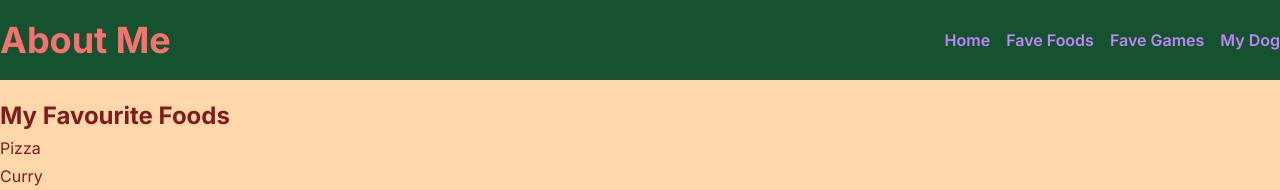
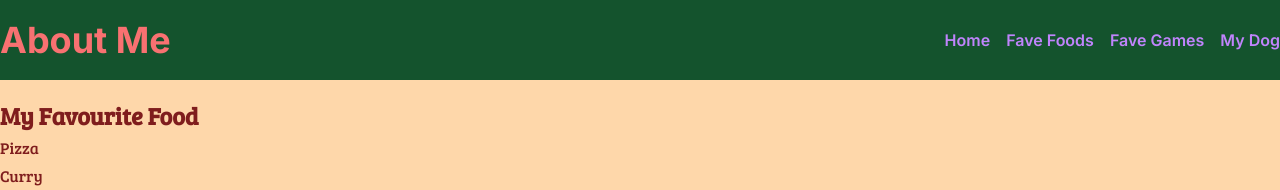
Before and after one commit to leemander/next-about-me, a Next.js app: page /foods in a window 1280 px wide. Shown: the top 190 px of the page. Built offline with nearby package versions, Linux system fonts and the light colour scheme.

Commit message:
Edit layout file of food page

```diff
--- /dev/null
+++ b/src/app/foods/layout.tsx
@@ -0,0 +1,6 @@
+import { Bree_Serif } from "next/font/google";
+const bree = Bree_Serif({ weight: ["400"], subsets: ["latin-ext"] });
+
+export default function Layout({ children }: { children: React.ReactNode }) {
+  return <div className={bree.className}>{children}</div>;
+}
--- a/src/app/foods/page.tsx
+++ b/src/app/foods/page.tsx
@@ -2,9 +2,9 @@ import List from "@/components/List";
 
 export default function Page() {
   return (
-    <main className="bg-orange-200 text-red-900 py-5">
+    <main className="bg-orange-200 h-full text-red-900 py-5 ">
       <div className="container mx-auto h-full">
-        <h2 className="text-2xl font-bold">My Favourite Foods</h2>
+        <h2 className="text-2xl font-bold">My Favourite Food</h2>
         <List array={["Pizza", "Curry", "Noodles"]} />
       </div>
     </main>
```
